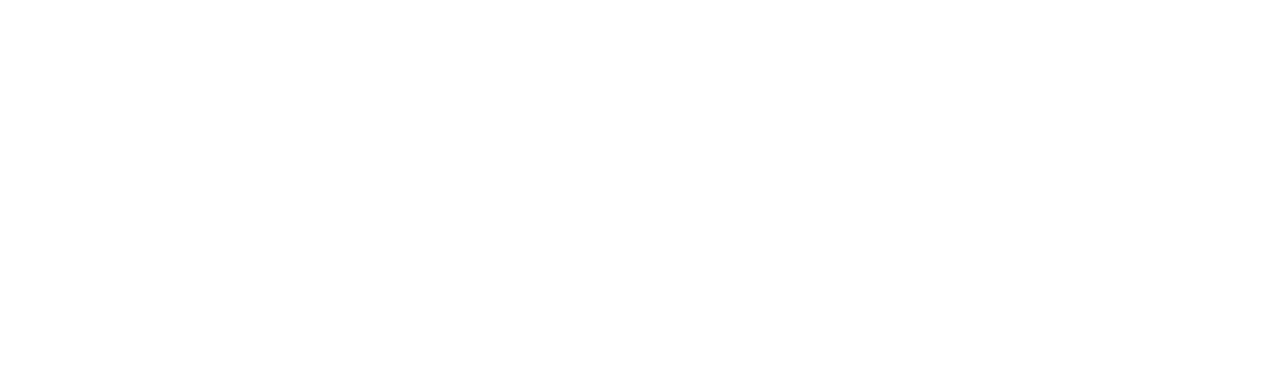
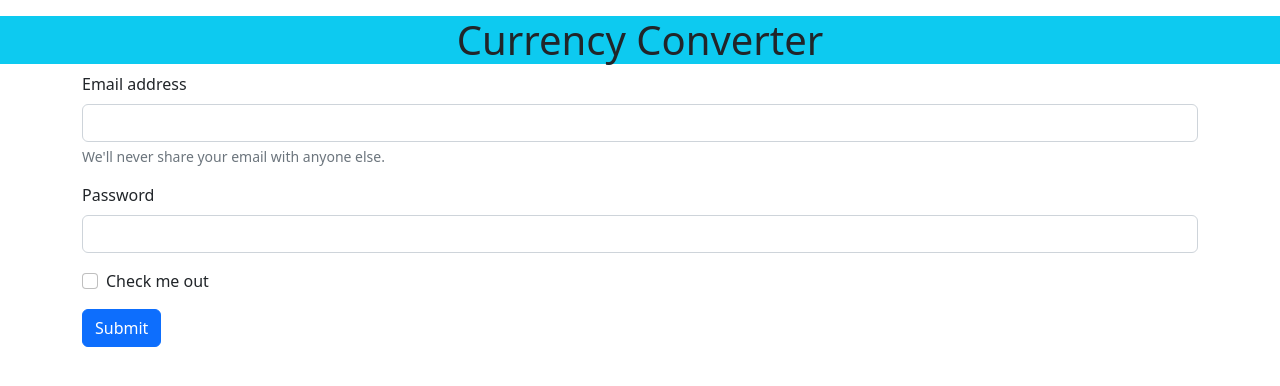
Before and after one commit to hellenkuttery/js-ChangeCurrency, a plain HTML site: page index.html in a window 1280 px wide. Drawn offline with nearby package versions, Linux system fonts and the light colour scheme.

Commit message:
add folders

```diff
--- a/index.html
+++ b/index.html
@@ -5,9 +5,35 @@
     <meta http-equiv="X-UA-Compatible" content="IE=edge">
     <meta name="viewport" content="width=device-width, initial-scale=1.0">
     <title>Music Player</title>
+    <link href="https://cdn.jsdelivr.net/npm/bootstrap@5.2.0-beta1/dist/css/bootstrap.min.css" rel="stylesheet" integrity="sha384-0evHe/X+R7YkIZDRvuzKMRqM+OrBnVFBL6DOitfPri4tjfHxaWutUpFmBp4vmVor" crossorigin="anonymous">
+
 </head>
 <body>
+    <div class="container-fluid bg-info mt-3">
+        <h1 class=" text-center">Currency Converter</h1>
+    </div>
+    <div class="container">
+
+        <form>
+            <div class="mb-3">
+              <label for="exampleInputEmail1" class="form-label">Email address</label>
+              <input type="email" class="form-control" id="exampleInputEmail1" aria-describedby="emailHelp">
+              <div id="emailHelp" class="form-text">We'll never share your email with anyone else.</div>
+            </div>
+            <div class="mb-3">
+              <label for="exampleInputPassword1" class="form-label">Password</label>
+              <input type="password" class="form-control" id="exampleInputPassword1">
+            </div>
+            <div class="mb-3 form-check">
+              <input type="checkbox" class="form-check-input" id="exampleCheck1">
+              <label class="form-check-label" for="exampleCheck1">Check me out</label>
+            </div>
+            <button type="submit" class="btn btn-primary">Submit</button>
+          </form>
+    </div>
 
     <script src="script.js"></script>
+    <script src="https://cdn.jsdelivr.net/npm/bootstrap@5.2.0-beta1/dist/js/bootstrap.bundle.min.js" integrity="sha384-pprn3073KE6tl6bjs2QrFaJGz5/SUsLqktiwsUTF55Jfv3qYSDhgCecCxMW52nD2" crossorigin="anonymous"></script>
+
 </body>
 </html>
```
